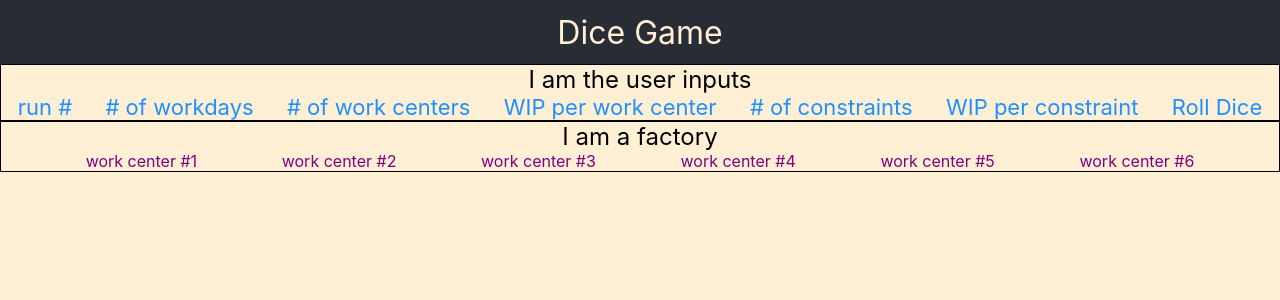
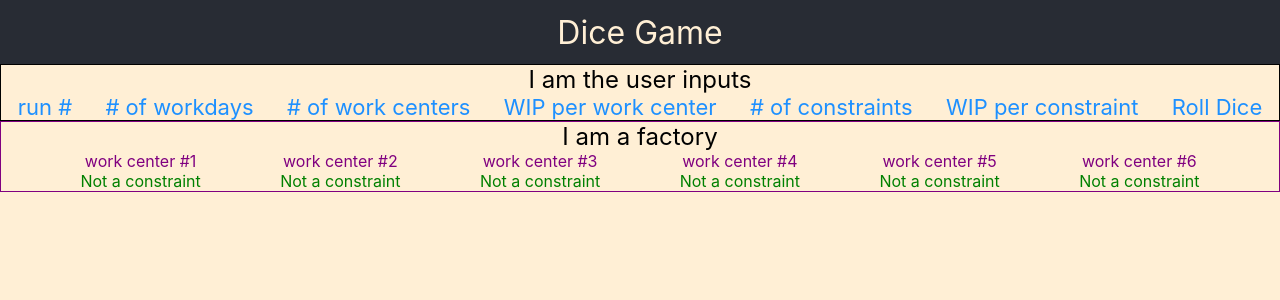
Before and after one commit to idugcoal/dice-game, a React (Create React App) app: page / in a window 1280 px wide. Shown: the top 300 px of the page. Built offline with nearby package versions, Linux system fonts and the light colour scheme.

Commit message:
use factory to dynamically create constraint and non-constraint workcenters

```diff
--- a/src/components/factory.jsx
+++ b/src/components/factory.jsx
@@ -2,14 +2,21 @@ import React from 'react'
 import Workcenter from './workcenter'
 
 const Factory = props => {
+  const { numWorkcenters } = props
   const factory = 'I am a factory'
-  console.log(props)
+  const constraintIndex = Math.round(numWorkcenters * 0.67) - 1
+  console.log(props, constraintIndex)
+
   return (
     <div style={styles.container}>
       <div style={styles.title}>{factory}</div>
       <div style={styles.workcenters}>
         {props.workcenters.map((workcenter, index) => {
-          return <Workcenter number={index} key={index} />
+          return index === constraintIndex ? (
+            <Workcenter key={index} number={index} isConstraint={true} />
+          ) : (
+            <Workcenter key={index} number={index} isConstraint={false} />
+          )
         })}
       </div>
     </div>
@@ -19,7 +26,7 @@ const Factory = props => {
 const styles = {
   container: {
     display: 'flex',
-    border: '1px solid black',
+    border: '1px solid purple',
     flexDirection: 'column',
   },
   title: {
--- a/src/components/workcenter.jsx
+++ b/src/components/workcenter.jsx
@@ -1,11 +1,16 @@
 import React from 'react'
-// import Workcenter from './workcenter'
 
 const Workcenter = props => {
-  const workcenter = `work center #${props.number + 1}`
+  const getStatus = ({ isConstraint }) => {
+    return isConstraint ? 'Constraint' : 'Not a constraint'
+  }
   return (
     <div style={styles.container}>
-      <div style={styles.title}>{workcenter}</div>
+      <div style={styles.title}>{`work center #${props.number + 1}`}</div>
+      <div
+        style={props.isConstraint ? styles.constraint : styles.nonConstraint}>
+        {getStatus(props)}
+      </div>
     </div>
   )
 }
@@ -13,11 +18,18 @@ const Workcenter = props => {
 const styles = {
   container: {
     display: 'flex',
+    flexDirection: 'column',
   },
   title: {
     color: 'purple',
     textAlign: 'center',
     fontSize: 16,
   },
+  constraint: {
+    color: 'red',
+  },
+  nonConstraint: {
+    color: 'green',
+  },
 }
 export default Workcenter
```
